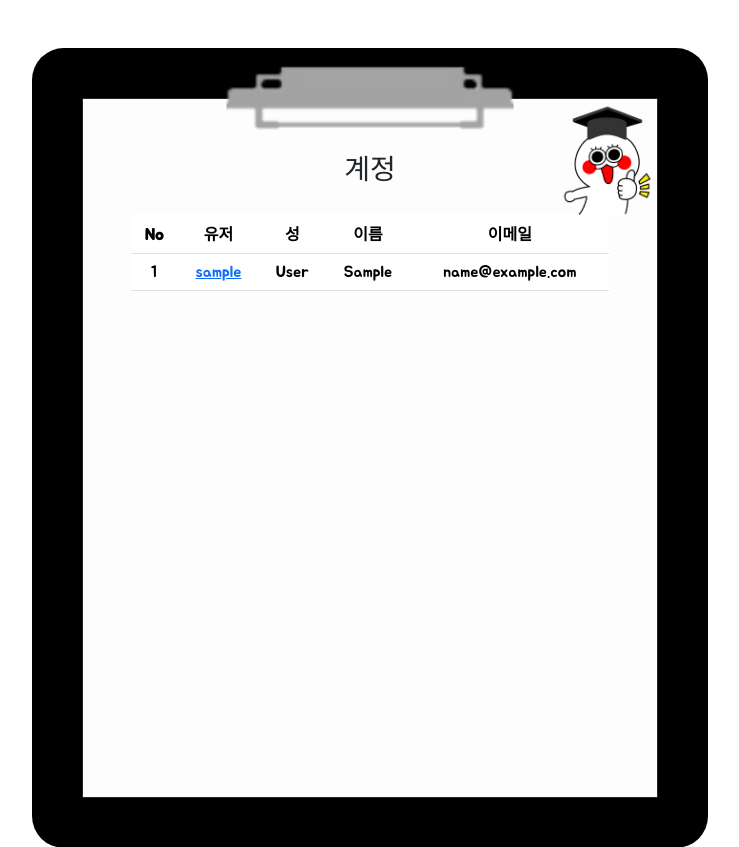
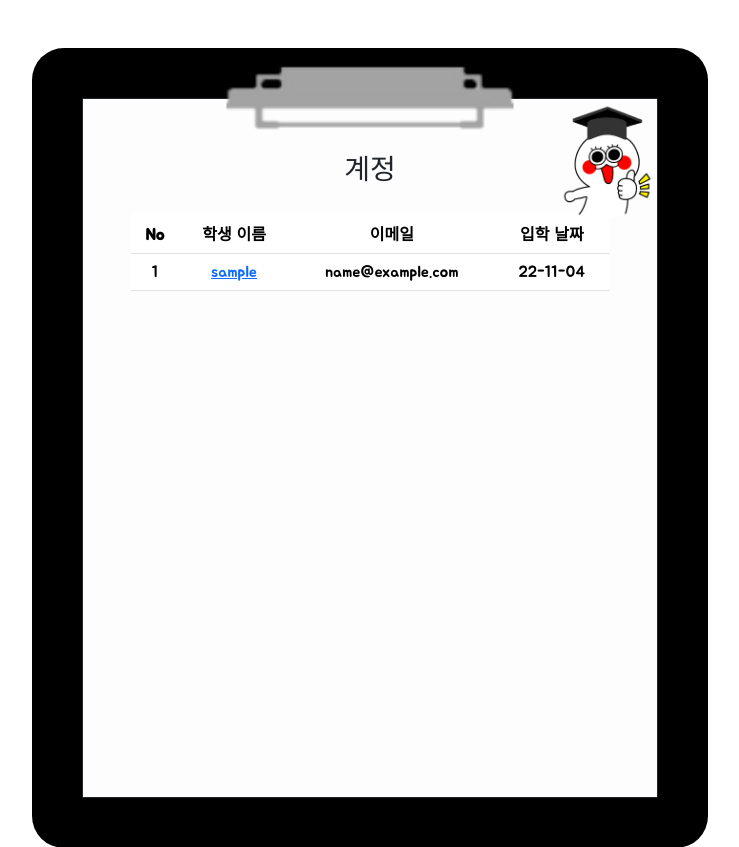
Before and after one commit to woocheolll/Dr.JJ, a Django app: page /accounts/ in a window 1280 px wide. Shown: the part 70-917 px from the top of the page, without its empty margins (270-1009 px from the left). Run offline with Django 3.2, Linux system fonts and the light colour scheme; the visitor is signed in with stand-in values (Sample User, id 1); data comes from the database, SQL or seed files in the repository; some libraries are stand-ins or nearby versions.

Commit message:
profile 폼 수정 및 index 수정

```diff
--- a/accounts/models.py
+++ b/accounts/models.py
@@ -23,3 +23,20 @@ class Profile(models.Model):
         options={"quality": 50},
     )
     status_message = models.CharField(max_length=100)
+
+    position_choices = [
+        ("먹보", None),
+        ("한식", "한식"),
+        ("분식", "분식"),
+        ("중식", "중식"),
+        ("일식", "일식"),
+        ("양식", "양식"),
+        ("아시안", "아시안"),
+        ("카페/디저트", "카페/디저트"),
+    ]
+
+    position = models.CharField(
+        max_length=10,
+        choices=position_choices,
+        default="선택",
+    )
--- a/accounts/templates/accounts/detail.html
+++ b/accounts/templates/accounts/detail.html
@@ -20,8 +20,7 @@
           <!-- 프로필 업데이트 -->
           {% if request.user == user %}
           <div class="d-flex justify-content-center m-3">
-            <a class="btn btn-dark mx-1" href="{% url 'accounts:profile' request.user.pk %}">사진 등록</a>
-            <a class="btn btn-dark mx-1" href="{% url 'accounts:update' %}">정보 추가</a>
+            <a class="btn btn-dark mx-1" href="{% url 'accounts:profile' request.user.pk %}"> 정보 추가 </a>
           </div>
           {% endif %}
         </div>
@@ -31,7 +30,7 @@
             <dt class="col-3 text-center">Name : </dt>
             <dd class="col-9">{{user}}</dd>
             <dt class="col-3 text-center">Class : </dt>
-            <dd class="col-9">ㅇㅇ학과</dd>
+            <dd class="col-9"> {{ user.profile.position }} 전공</dd>
             <dt class="col-3 text-center">Rank : </dt>
             <dd class="col-9">신입생</dd>
             <dt class="col-3 text-center">E-mail : </dt>
--- a/accounts/templates/accounts/index.html
+++ b/accounts/templates/accounts/index.html
@@ -13,10 +13,9 @@
           <thead>
             <tr>
               <th scope="col">No</th>
-              <th scope="col">유저</th>
-              <th scope="col">성</th>
-              <th scope="col">이름</th>
+              <th scope="col">학생 이름</th>
               <th scope="col">이메일</th>
+              <th scope="col">입학 날짜</th>
             </tr>
           </thead>
           <tbody>
@@ -24,9 +23,8 @@
             <tr>
               <td>{{ user.pk }}</td>
               <td><a href="{% url 'accounts:detail' user.pk %}">{{ user.username }}</a></td>
-              <td>{{ user.last_name}}</td>
-              <td>{{ user.first_name }}</td>
               <td>{{user.email}}</td>
+              <td>{{ user.date_joined|date:'y-m-d' }}</td>
             </tr>
             {% endfor %}
           </tbody>
--- a/accounts/templates/accounts/profile.html
+++ b/accounts/templates/accounts/profile.html
@@ -11,7 +11,8 @@
             </div>
             <form class="p-4 my-2" action="{% url 'accounts:profile' user.pk %}" method='POST' enctype='multipart/form-data'>
                 {% csrf_token %}
-                {% bootstrap_form form %}
+                {% bootstrap_form form1 %}
+                {% bootstrap_form form2 %}
                 <div class="d-flex justify-content-end">
                     <input class="btn btn-dark" type="submit" value="제출하기">
                 </div>
--- a/accounts/views.py
+++ b/accounts/views.py
@@ -89,6 +89,7 @@ def detail(request, user_pk):
 
 
 @login_required
+# 새로운 프로필로 통합
 def update(request):
     if request.method == "POST":
         form = CustomUserChangeForm(request.POST, instance=request.user)
@@ -128,17 +129,41 @@ def follow(request, user_pk):
     return redirect("accounts:login")
 
 
+# 새로운 profile로 통합
+# def profile(request, pk):
+#     user = get_user_model().objects.get(pk=pk)
+#     if request.method == "POST":
+#         form = ProfileForm(request.POST, request.FILES, instance=request.user.profile)
+#         if form.is_valid():
+#             form.save()
+#             return redirect("accounts:detail", pk)
+#     else:
+#         form = ProfileForm(instance=request.user.profile)
+#     context = {
+#         "user": user,
+#         "form": form,
+#     }
+#     return render(request, "accounts/profile.html", context)
+
+
+@login_required
 def profile(request, pk):
     user = get_user_model().objects.get(pk=pk)
     if request.method == "POST":
-        form = ProfileForm(request.POST, request.FILES, instance=request.user.profile)
-        if form.is_valid():
-            form.save()
+        form1 = ProfileForm(request.POST, request.FILES, instance=request.user.profile)
+        form2 = CustomUserChangeForm(request.POST, instance=request.user)
+        if form1.is_valid() and form2.is_valid():
+            form1.save()
+            form2.save()
             return redirect("accounts:detail", pk)
+        else:
+            return render(request, "accounts/profile.html", context)
     else:
-        form = ProfileForm(instance=request.user.profile)
+        form1 = ProfileForm(instance=request.user.profile)
+        form2 = CustomUserChangeForm(instance=request.user)
     context = {
         "user": user,
-        "form": form,
+        "form1": form1,
+        "form2": form2,
     }
     return render(request, "accounts/profile.html", context)
```
Also changed, not shown: accounts/forms.py (+3 -7 lines), accounts/migrations/0002_department.py (added), accounts/migrations/0003_auto_20221103_1759.py (added), accounts/migrations/0004_profile_position.py (added), accounts/migrations/0005_alter_profile_position.py (added), accounts/migrations/0006_alter_profile_position.py (added), accounts/migrations/0007_delete_department.py (added), images/images/빡빡이.jfif (added).
